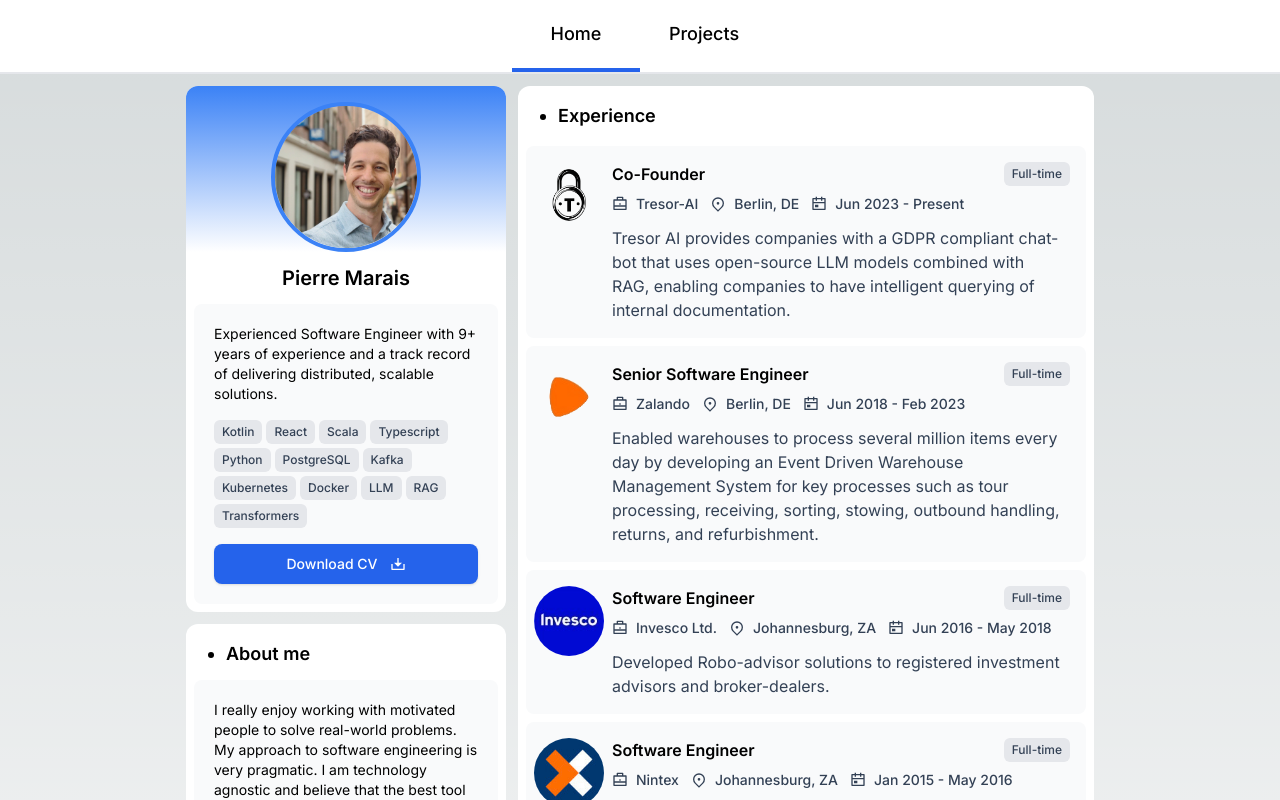
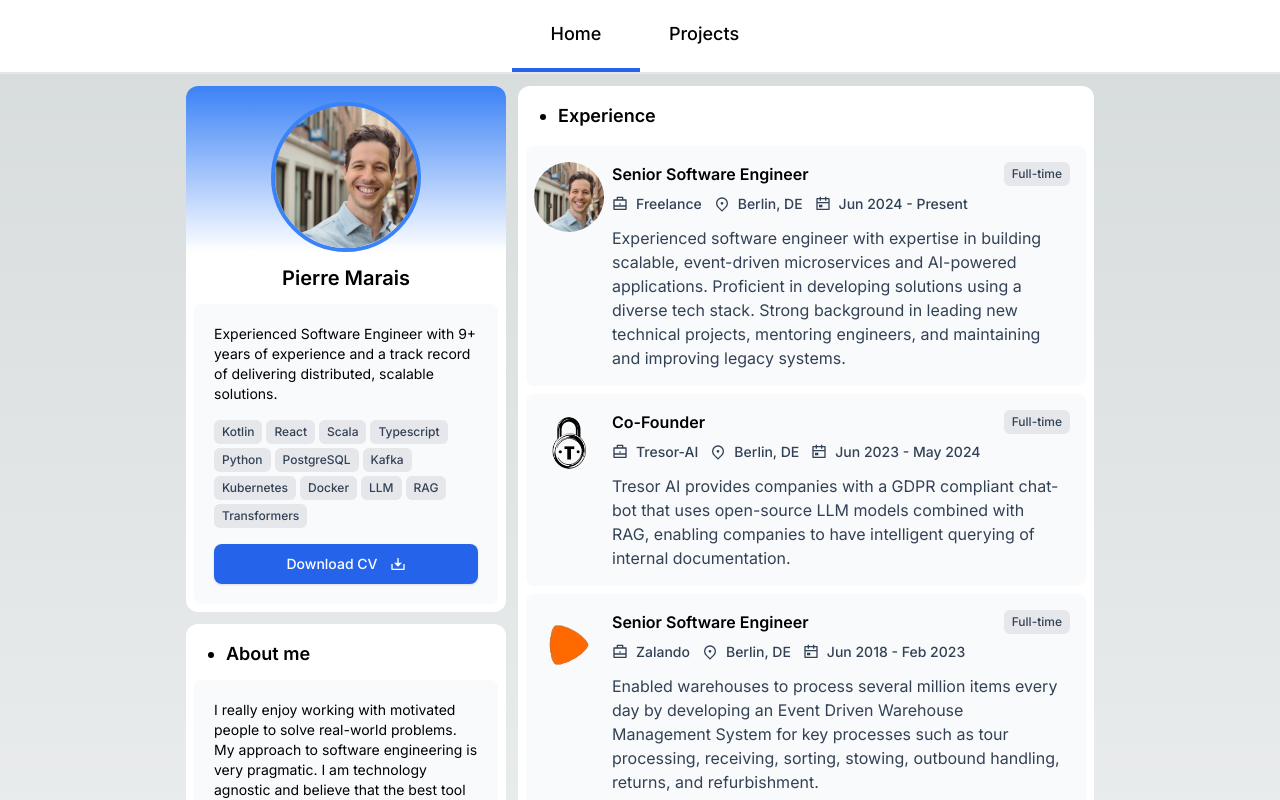
Before and after one commit to Deeds67/portfolio, a Next.js app: page / in a window 1280 px wide. Shown: the top 800 px of the page. Built offline with nearby package versions, Linux system fonts and the light colour scheme.

Commit message:
Added Freelancer role

```diff
--- a/src/components/ui/Experience/index.tsx
+++ b/src/components/ui/Experience/index.tsx
@@ -2,13 +2,24 @@
 import Tags from "../Tags"
 
 const experiences = [
+    {
+        role: "Senior Software Engineer",
+        company: "Freelance",
+        location: "Berlin, DE",
+        workload: "Full-time",
+        from: "Jun 2024",
+        to: "Present",
+        description: "Experienced software engineer with expertise in building scalable, event-driven microservices and AI-powered applications. Proficient in developing solutions using a diverse tech stack. Strong background in leading new technical projects, mentoring engineers, and maintaining and improving legacy systems.",
+        logo: "/linkedinprofilepic.jpeg",
+        url: "https://www.pierremarais.de"
+    },
     {
         role: "Co-Founder",
         company: "Tresor-AI",
         location: "Berlin, DE",
         workload: "Full-time",
         from: "Jun 2023",
-        to: "Present",
+        to: "May 2024",
         description: "Tresor AI provides companies with a GDPR compliant chat-bot that uses open-source LLM models combined with RAG, enabling companies to have intelligent querying of internal documentation.",
         logo: "/tresor-ai.png",
         url: "https://www.tresor-ai.com"
```
